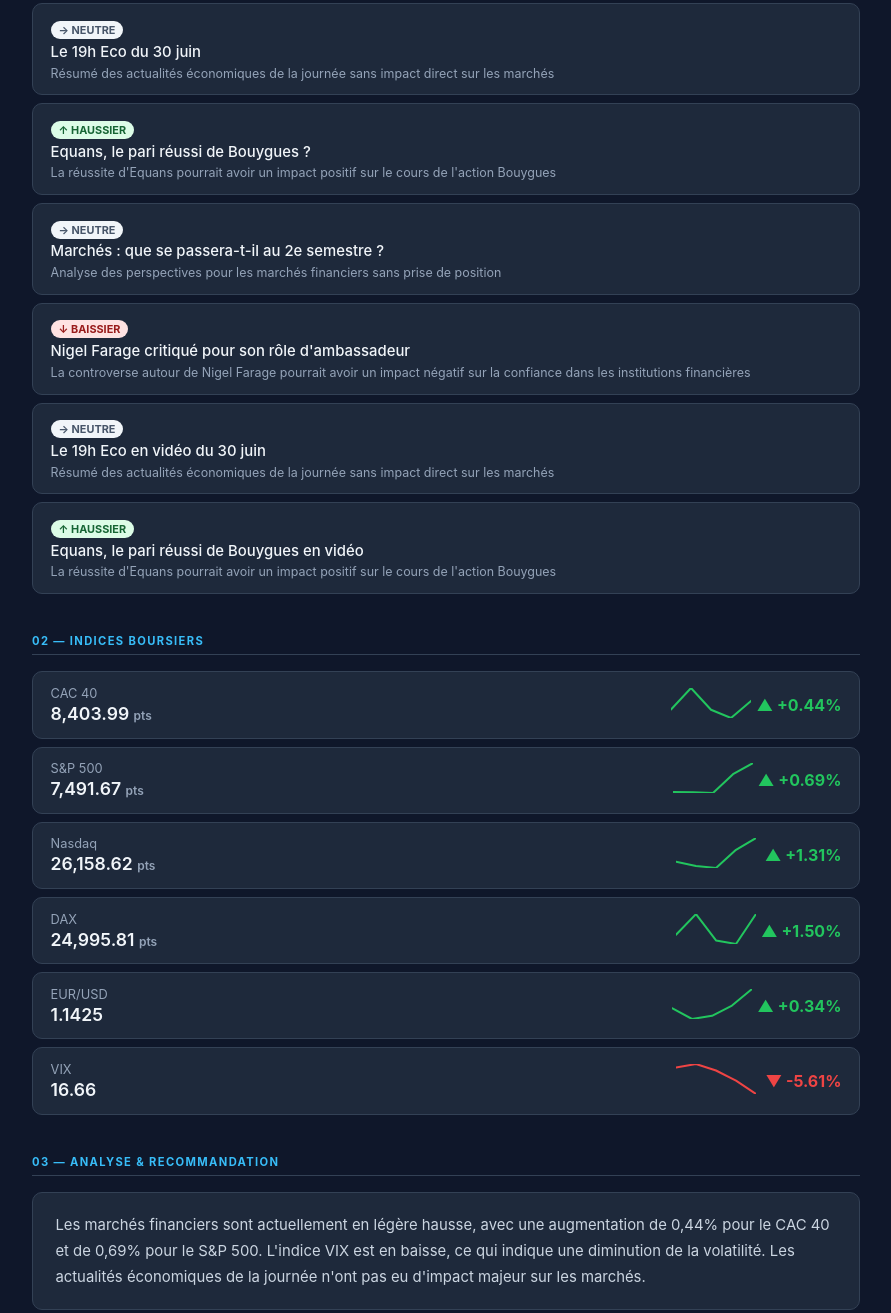
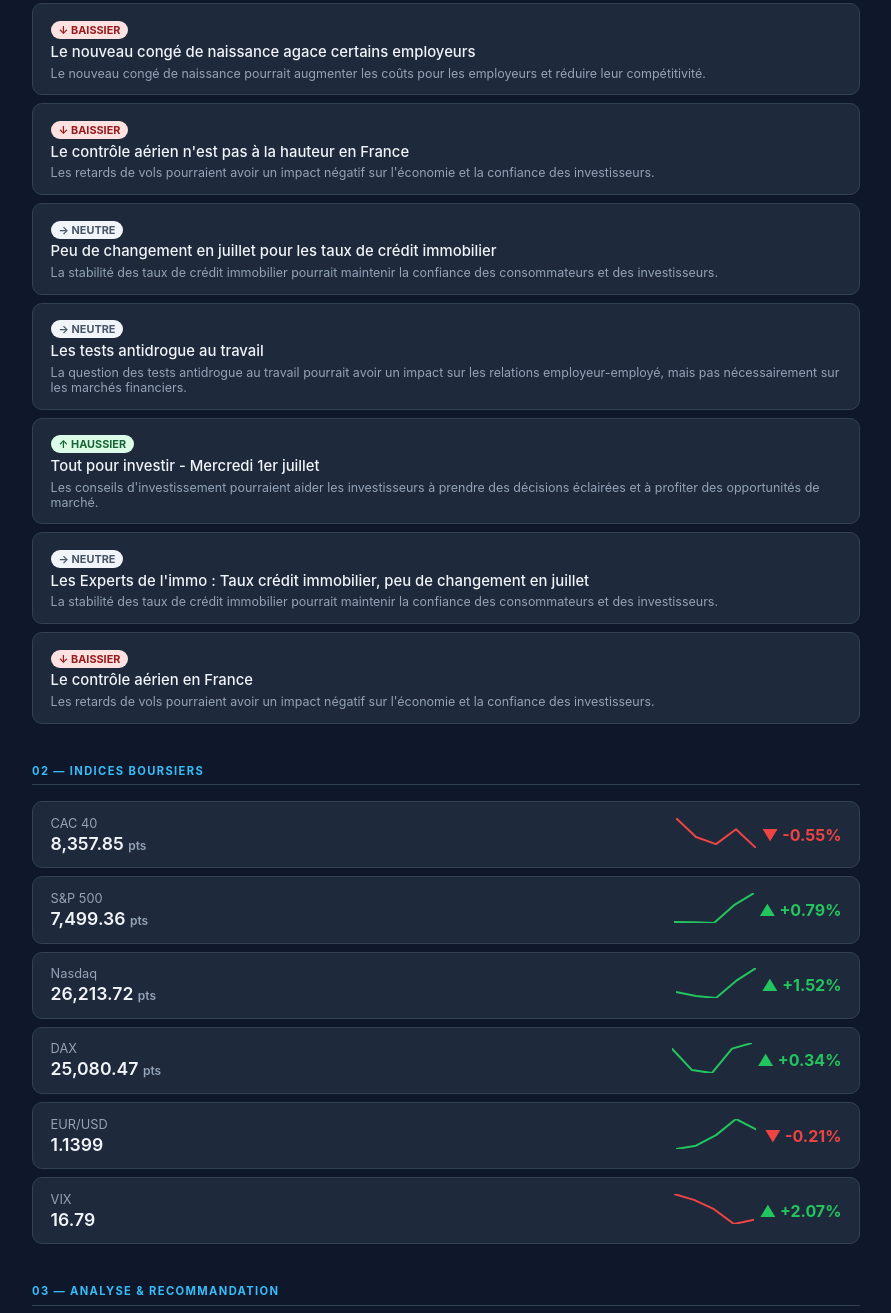
Before and after one commit to maxguilluy13-jpg/market-report, a plain HTML site: page index.html in a window 1280 px wide. Shown: the part 194-1507 px from the top of the page, without its empty margins (194-1085 px from the left). Drawn offline with Linux system fonts and the light colour scheme.

Commit message:
deploy: f297482b8c07ff8646ee89132b4efc77f5bf6bf3

```diff
--- a/index.html
+++ b/index.html
@@ -2,7 +2,7 @@
 <html lang="fr">
 <head>
 <meta charset="UTF-8"><meta name="viewport" content="width=device-width, initial-scale=1.0">
-<title>Market Report — Tuesday 30 June 2026</title>
+<title>Market Report — Wednesday 01 July 2026</title>
 <style>
   :root{--bg:#0f172a;--surface:#1e293b;--text:#f1f5f9;--muted:#94a3b8;--accent:#38bdf8;--border:#334155;}
   *{box-sizing:border-box;margin:0;padding:0;}
@@ -35,42 +35,47 @@
 <div class="container">
   <header>
     <div class="header-top">
-      <div><div class="report-title">📊 Market Report</div><div class="period-badge">Rapport du soir</div></div>
-      <div class="report-date">Tuesday 30 June 2026<br>Mis à jour à 19:50</div>
+      <div><div class="report-title">📊 Market Report</div><div class="period-badge">Rapport du matin</div></div>
+      <div class="report-date">Wednesday 01 July 2026<br>Mis à jour à 12:44</div>
     </div>
   </header>
   <div class="section">
     <div class="section-title">01 — Actualités & impact marché</div>
 
         <div class="news-item">
+          <span class="impact-badge" style="background:#fee2e2;color:#991b1b">↓ baissier</span>
+          <a href="https://www.bfmtv.com/economie/emploi/video-midi-eco-le-nouveau-conge-de-naissance-agace-certains-employeurs_VN-202607010568.html" target="_blank" rel="noopener">Le nouveau congé de naissance agace certains employeurs</a>
+          <span class="news-raison">Le nouveau congé de naissance pourrait augmenter les coûts pour les employeurs et réduire leur compétitivité.</span>
+        </div>
+        <div class="news-item">
+          <span class="impact-badge" style="background:#fee2e2;color:#991b1b">↓ baissier</span>
+          <a href="https://www.bfmtv.com/economie/entreprises/transports/il-est-responsable-de-6-6-millions-de-minutes-de-retard-de-vols-en-2025-le-controle-aerien-n-est-pas-a-la-hauteur-en-france-admet-le-ministre-des-transports_AV-202607010563.html" target="_blank" rel="noopener">Le contrôle aérien n'est pas à la hauteur en France</a>
+          <span class="news-raison">Les retards de vols pourraient avoir un impact négatif sur l'économie et la confiance des investisseurs.</span>
+        </div>
+        <div class="news-item">
           <span class="impact-badge" style="background:#f1f5f9;color:#475569">→ neutre</span>
-          <a href="https://www.bfmtv.com/economie/replay-emissions/le-18h-eco/le-19h-eco-mardi-30-juin_EN-202606300829.html" target="_blank" rel="noopener">Le 19h Eco du 30 juin</a>
-          <span class="news-raison">Résumé des actualités économiques de la journée sans impact direct sur les marchés</span>
+          <a href="https://www.bfmtv.com/economie/replay-emissions/les-experts-de-l-immo/les-experts-de-l-immo-taux-credit-immobilier-peu-de-changement-en-juillet-01-07_EN-202607010562.html" target="_blank" rel="noopener">Peu de changement en juillet pour les taux de crédit immobilier</a>
+          <span class="news-raison">La stabilité des taux de crédit immobilier pourrait maintenir la confiance des consommateurs et des investisseurs.</span>
+        </div>
+        <div class="news-item">
+          <span class="impact-badge" style="background:#f1f5f9;color:#475569">→ neutre</span>
+          <a href="https://www.bfmtv.com/economie/emploi/vie-de-bureau/votre-employeur-peut-il-vous-obliger-a-faire-un-test-antidrogue_AN-202607010553.html" target="_blank" rel="noopener">Les tests antidrogue au travail</a>
+          <span class="news-raison">La question des tests antidrogue au travail pourrait avoir un impact sur les relations employeur-employé, mais pas nécessairement sur les marchés financiers.</span>
         </div>
         <div class="news-item">
           <span class="impact-badge" style="background:#dcfce7;color:#166534">↑ haussier</span>
-          <a href="https://www.bfmtv.com/economie/replay-emissions/la-grande-interview/equans-le-pari-reussi-de-bouygues-30-06_EN-202606300823.html" target="_blank" rel="noopener">Equans, le pari réussi de Bouygues ?</a>
-          <span class="news-raison">La réussite d'Equans pourrait avoir un impact positif sur le cours de l'action Bouygues</span>
+          <a href="https://www.bfmtv.com/economie/replay-emissions/bfm-patrimoine/video-tout-pour-investir-mercredi-1er-juillet_VN-202607010549.html" target="_blank" rel="noopener">Tout pour investir - Mercredi 1er juillet</a>
+          <span class="news-raison">Les conseils d'investissement pourraient aider les investisseurs à prendre des décisions éclairées et à profiter des opportunités de marché.</span>
         </div>
         <div class="news-item">
           <span class="impact-badge" style="background:#f1f5f9;color:#475569">→ neutre</span>
-          <a href="https://www.bfmtv.com/economie/video-marches-que-se-passera-t-il-au-2e-semestre_VN-202606300809.html" target="_blank" rel="noopener">Marchés : que se passera-t-il au 2e semestre ?</a>
-          <span class="news-raison">Analyse des perspectives pour les marchés financiers sans prise de position</span>
+          <a href="https://www.bfmtv.com/economie/replay-emissions/les-experts-de-l-immo/video-les-experts-de-l-immo-taux-credit-immobilier-peu-de-changement-en-juillet-01-07_VN-202607010567.html" target="_blank" rel="noopener">Les Experts de l'immo : Taux crédit immobilier, peu de changement en juillet</a>
+          <span class="news-raison">La stabilité des taux de crédit immobilier pourrait maintenir la confiance des consommateurs et des investisseurs.</span>
         </div>
         <div class="news-item">
           <span class="impact-badge" style="background:#fee2e2;color:#991b1b">↓ baissier</span>
-          <a href="https://www.bfmtv.com/economie/international/une-remuneration-de-26-120-euros-de-l-heure-qui-ne-passe-pas-le-depute-pro-brexit-nigel-farage-pointe-du-doigt-pour-son-tres-lucratif-job-d-ambassadeur-d-un-negociant-en-or_AN-202606300798.html" target="_blank" rel="noopener">Nigel Farage critiqué pour son rôle d'ambassadeur</a>
-          <span class="news-raison">La controverse autour de Nigel Farage pourrait avoir un impact négatif sur la confiance dans les institutions financières</span>
-        </div>
-        <div class="news-item">
-          <span class="impact-badge" style="background:#f1f5f9;color:#475569">→ neutre</span>
-          <a href="https://www.bfmtv.com/economie/replay-emissions/le-18h-eco/video-le-19h-eco-mardi-30-juin_VN-202606300833.html" target="_blank" rel="noopener">Le 19h Eco en vidéo du 30 juin</a>
-          <span class="news-raison">Résumé des actualités économiques de la journée sans impact direct sur les marchés</span>
-        </div>
-        <div class="news-item">
-          <span class="impact-badge" style="background:#dcfce7;color:#166534">↑ haussier</span>
-          <a href="https://www.bfmtv.com/economie/replay-emissions/la-grande-interview/video-equans-le-pari-reussi-de-bouygues-30-06_VN-202606300824.html" target="_blank" rel="noopener">Equans, le pari réussi de Bouygues en vidéo</a>
-          <span class="news-raison">La réussite d'Equans pourrait avoir un impact positif sur le cours de l'action Bouygues</span>
+          <a href="https://www.bfmtv.com/economie/entreprises/transports/il-est-responsable-de-6-6-millions-de-minutes-de-retard-de-vols-en-2025-le-controle-aerien-n-est-pas-a-la-hauteur-en-france-admet-le-ministre-des-transports_AV-202607010563.html" target="_blank" rel="noopener">Le contrôle aérien en France</a>
+          <span class="news-raison">Les retards de vols pourraient avoir un impact négatif sur l'économie et la confiance des investisseurs.</span>
         </div>
   </div>
   <div class="section">
@@ -79,62 +84,62 @@
         <div class="index-card">
           <div class="index-left">
             <span class="index-name">CAC 40</span>
-            <span class="index-price">8,403.99 <small>pts</small></span>
+            <span class="index-price">8,357.85 <small>pts</small></span>
           </div>
-          <div class="index-mid"><svg width="80" height="30" viewBox="0 0 80 30" xmlns="http://www.w3.org/2000/svg"><polyline points="0.0,21.5 20.0,0.0 40.0,21.8 60.0,30.0 80.0,12.9" fill="none" stroke="#22c55e" stroke-width="2" stroke-linecap="round" stroke-linejoin="round"/></svg></div>
-          <div class="index-right" style="color:#22c55e">▲ +0.44%</div>
+          <div class="index-mid"><svg width="80" height="30" viewBox="0 0 80 30" xmlns="http://www.w3.org/2000/svg"><polyline points="0.0,0.0 20.0,19.0 40.0,26.1 60.0,11.2 80.0,30.0" fill="none" stroke="#ef4444" stroke-width="2" stroke-linecap="round" stroke-linejoin="round"/></svg></div>
+          <div class="index-right" style="color:#ef4444">▼ -0.55%</div>
         </div>
         <div class="index-card">
           <div class="index-left">
             <span class="index-name">S&P 500</span>
-            <span class="index-price">7,491.67 <small>pts</small></span>
+            <span class="index-price">7,499.36 <small>pts</small></span>
           </div>
-          <div class="index-mid"><svg width="80" height="30" viewBox="0 0 80 30" xmlns="http://www.w3.org/2000/svg"><polyline points="0.0,29.1 20.0,29.2 40.0,30.0 60.0,11.2 80.0,0.0" fill="none" stroke="#22c55e" stroke-width="2" stroke-linecap="round" stroke-linejoin="round"/></svg></div>
-          <div class="index-right" style="color:#22c55e">▲ +0.69%</div>
+          <div class="index-mid"><svg width="80" height="30" viewBox="0 0 80 30" xmlns="http://www.w3.org/2000/svg"><polyline points="0.0,29.1 20.0,29.3 40.0,30.0 60.0,12.2 80.0,0.0" fill="none" stroke="#22c55e" stroke-width="2" stroke-linecap="round" stroke-linejoin="round"/></svg></div>
+          <div class="index-right" style="color:#22c55e">▲ +0.79%</div>
         </div>
         <div class="index-card">
           <div class="index-left">
             <span class="index-name">Nasdaq</span>
-            <span class="index-price">26,158.62 <small>pts</small></span>
+            <span class="index-price">26,213.72 <small>pts</small></span>
           </div>
-          <div class="index-mid"><svg width="80" height="30" viewBox="0 0 80 30" xmlns="http://www.w3.org/2000/svg"><polyline points="0.0,23.8 20.0,27.9 40.0,30.0 60.0,11.8 80.0,0.0" fill="none" stroke="#22c55e" stroke-width="2" stroke-linecap="round" stroke-linejoin="round"/></svg></div>
-          <div class="index-right" style="color:#22c55e">▲ +1.31%</div>
+          <div class="index-mid"><svg width="80" height="30" viewBox="0 0 80 30" xmlns="http://www.w3.org/2000/svg"><polyline points="0.0,24.1 20.0,28.0 40.0,30.0 60.0,12.9 80.0,0.0" fill="none" stroke="#22c55e" stroke-width="2" stroke-linecap="round" stroke-linejoin="round"/></svg></div>
+          <div class="index-right" style="color:#22c55e">▲ +1.52%</div>
         </div>
         <div class="index-card">
           <div class="index-left">
             <span class="index-name">DAX</span>
-            <span class="index-price">24,995.81 <small>pts</small></span>
+            <span class="index-price">25,080.47 <small>pts</small></span>
           </div>
-          <div class="index-mid"><svg width="80" height="30" viewBox="0 0 80 30" xmlns="http://www.w3.org/2000/svg"><polyline points="0.0,20.8 20.0,0.1 40.0,26.4 60.0,30.0 80.0,0.0" fill="none" stroke="#22c55e" stroke-width="2" stroke-linecap="round" stroke-linejoin="round"/></svg></div>
-          <div class="index-right" style="color:#22c55e">▲ +1.50%</div>
+          <div class="index-mid"><svg width="80" height="30" viewBox="0 0 80 30" xmlns="http://www.w3.org/2000/svg"><polyline points="0.0,5.7 20.0,27.1 40.0,30.0 60.0,5.6 80.0,0.0" fill="none" stroke="#22c55e" stroke-width="2" stroke-linecap="round" stroke-linejoin="round"/></svg></div>
+          <div class="index-right" style="color:#22c55e">▲ +0.34%</div>
         </div>
         <div class="index-card">
           <div class="index-left">
             <span class="index-name">EUR/USD</span>
-            <span class="index-price">1.1425 <small></small></span>
+            <span class="index-price">1.1399 <small></small></span>
           </div>
-          <div class="index-mid"><svg width="80" height="30" viewBox="0 0 80 30" xmlns="http://www.w3.org/2000/svg"><polyline points="0.0,19.2 20.0,30.0 40.0,26.8 60.0,16.6 80.0,0.0" fill="none" stroke="#22c55e" stroke-width="2" stroke-linecap="round" stroke-linejoin="round"/></svg></div>
-          <div class="index-right" style="color:#22c55e">▲ +0.34%</div>
+          <div class="index-mid"><svg width="80" height="30" viewBox="0 0 80 30" xmlns="http://www.w3.org/2000/svg"><polyline points="0.0,30.0 20.0,26.7 40.0,16.1 60.0,0.0 80.0,10.4" fill="none" stroke="#22c55e" stroke-width="2" stroke-linecap="round" stroke-linejoin="round"/></svg></div>
+          <div class="index-right" style="color:#ef4444">▼ -0.21%</div>
         </div>
         <div class="index-card">
           <div class="index-left">
             <span class="index-name">VIX</span>
-            <span class="index-price">16.66 <small></small></span>
+            <span class="index-price">16.79 <small></small></span>
           </div>
-          <div class="index-mid"><svg width="80" height="30" viewBox="0 0 80 30" xmlns="http://www.w3.org/2000/svg"><polyline points="0.0,3.5 20.0,0.0 40.0,6.5 60.0,16.7 80.0,30.0" fill="none" stroke="#ef4444" stroke-width="2" stroke-linecap="round" stroke-linejoin="round"/></svg></div>
-          <div class="index-right" style="color:#ef4444">▼ -5.61%</div>
+          <div class="index-mid"><svg width="80" height="30" viewBox="0 0 80 30" xmlns="http://www.w3.org/2000/svg"><polyline points="0.0,0.0 20.0,5.9 40.0,15.2 60.0,30.0 80.0,25.8" fill="none" stroke="#ef4444" stroke-width="2" stroke-linecap="round" stroke-linejoin="round"/></svg></div>
+          <div class="index-right" style="color:#22c55e">▲ +2.07%</div>
         </div></div>
   </div>
   <div class="section">
     <div class="section-title">03 — Analyse & recommandation</div>
-    <div class="text-block">Les marchés financiers sont actuellement en légère hausse, avec une augmentation de 0,44% pour le CAC 40 et de 0,69% pour le S&P 500. L'indice VIX est en baisse, ce qui indique une diminution de la volatilité. Les actualités économiques de la journée n'ont pas eu d'impact majeur sur les marchés.</div>
-    <div class="text-block recommandation">Il est recommandé de rester prudent et de suivre de près les actualités économiques pour prendre des décisions éclairées. Il est important de diversifier son portefeuille et de ne pas prendre de décisions basées sur des informations non vérifiées. Ce n'est pas un conseil financier officiel.</div>
+    <div class="text-block">Les marchés financiers sont actuellement influencés par divers facteurs, notamment les actualités économiques et les événements politiques. Le CAC 40 a baissé de 0,55% aujourd'hui, tandis que le S&P 500 a augmenté de 0,79%. Les investisseurs doivent rester vigilants et adapter leurs stratégies en fonction des dernières actualités. La situation actuelle des marchés financiers est complexe et nécessite une analyse approfondie.</div>
+    <div class="text-block recommandation">Il est important pour les investisseurs de rester prudents et de diversifier leurs portefeuilles pour minimiser les risques. Il est également recommandé de suivre de près les actualités économiques et les événements politiques pour prendre des décisions éclairées. Il est essentiel de noter que ce n'est pas un conseil financier officiel et que les investisseurs doivent consulter des professionnels avant de prendre des décisions d'investissement.</div>
   </div>
   <div class="section">
     <div class="section-title">04 — Concept du jour</div>
     <div class="text-block">
-      <div class="concept-titre">💡 Volatilité</div>
-      La volatilité est une mesure de la variabilité des prix d'un actif financier. Elle est souvent utilisée pour évaluer le risque associé à un investissement. Une volatilité élevée signifie que les prix peuvent varier rapidement et de manière imprévisible, tandis qu'une volatilité faible signifie que les prix sont plus stables.
+      <div class="concept-titre">💡 La gestion du risque</div>
+      La gestion du risque est un concept économique qui consiste à identifier, à évaluer et à gérer les risques potentiels qui pourraient avoir un impact négatif sur les investissements ou les entreprises. Cela peut inclure la diversification des portefeuilles, la gestion des risques financiers et la mise en place de stratégies de gestion des risques. La gestion du risque est essentielle pour les investisseurs et les entreprises pour minimiser les pertes potentielles et maximiser les gains.
     </div>
   </div>
   <footer>Rapport généré automatiquement · Données à titre informatif uniquement · Pas un conseil en investissement</footer>
```
